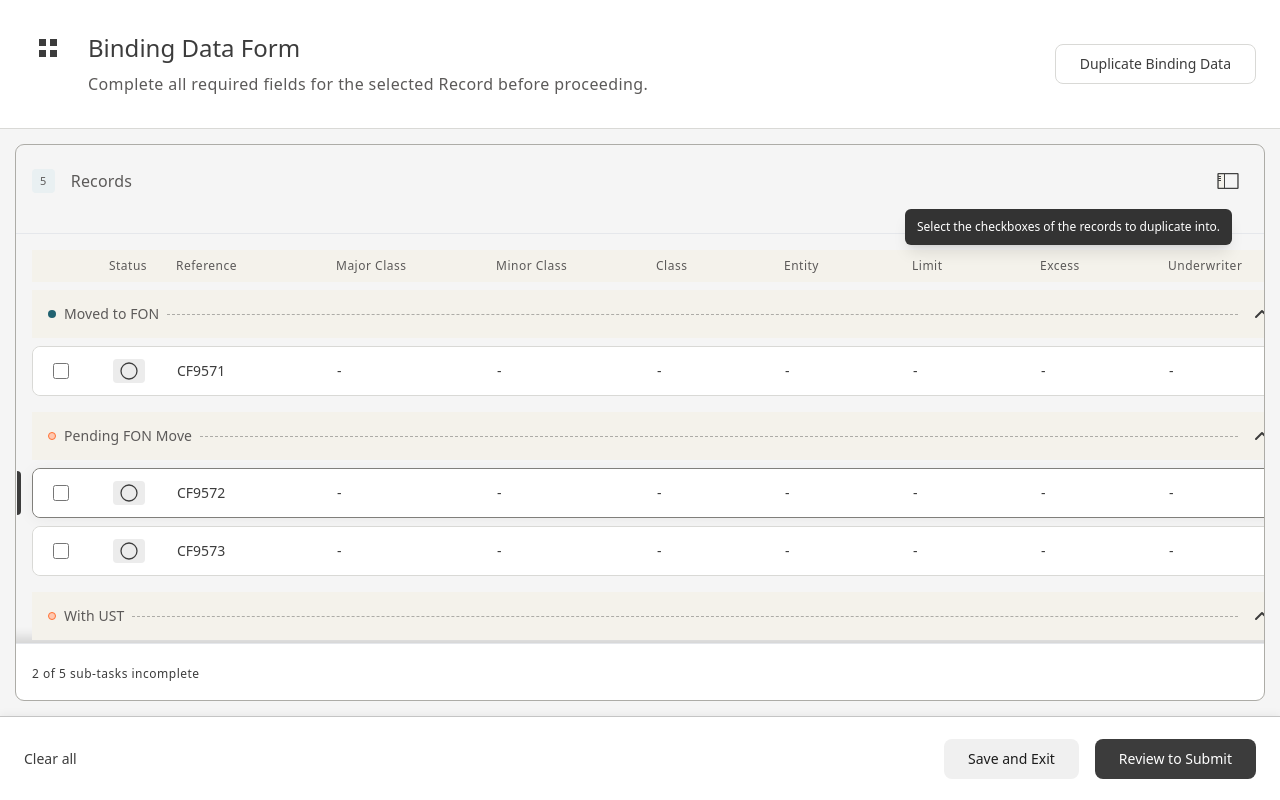
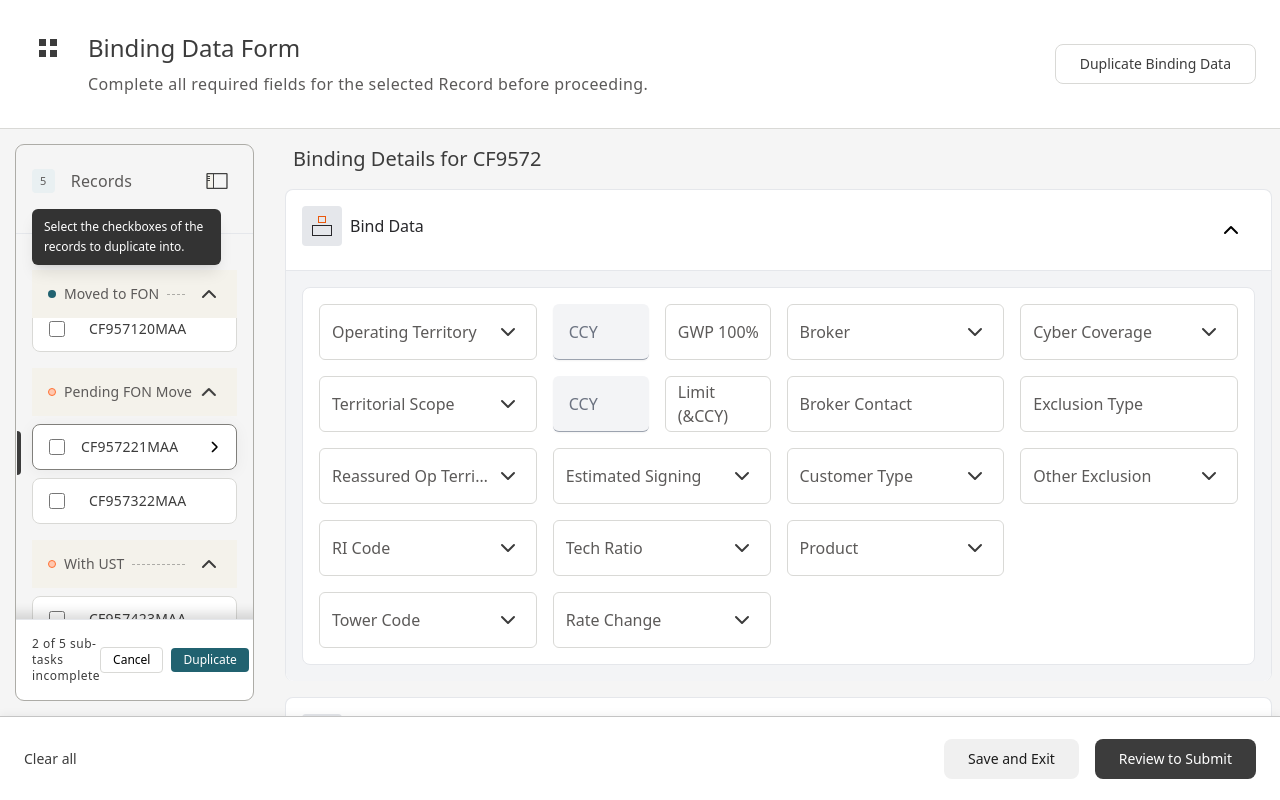
Before and after one commit to KN-MKL/Markel, a React (Create React App) app: page / in a window 1280 px wide. Both pictures are taken after a click on the button "Duplicate Binding Data". Built offline with nearby package versions, Linux system fonts and the light colour scheme.

Commit message:
Sidebar: Duplication mode without expanding; hide status in collapsed items; show checkboxes in collapsed items during duplication; add footer actions

```diff
--- a/src/components/Sidebar.js
+++ b/src/components/Sidebar.js
@@ -37,7 +37,7 @@ const RightChevronIcon = () => (
 );
 
 // --- Record Item ---
-const RecordItem = ({ item, active, onRecordClick, isExpanded, showStickyShadow }) => {
+const RecordItem = ({ item, active, onRecordClick, isExpanded, showStickyShadow, isDuplicating }) => {
   const { id, ref: reference, code, type, suffix, majorClass, minorClass, class: klass, entity, limit, excess, underwriter } = item;
 
   if (isExpanded) {
@@ -99,7 +99,9 @@ const RecordItem = ({ item, active, onRecordClick, isExpanded, showStickyShadow
     >
       {active && <div className="absolute left-[-16px] top-[6px] w-1 h-11 bg-[#3C3C3C] rounded-r-lg" />}
       <div className="w-10 pl-4 py-[14px] flex flex-col justify-center items-start">
-        <div className="h-6 p-1 bg-[#ECECEC] rounded flex justify-center items-center"><NotStartedIcon /></div>
+        {isDuplicating ? (
+          <input type="checkbox" className="w-4 h-4 rounded border-gray-300 text-indigo-600 focus:ring-indigo-500" />
+        ) : null}
       </div>
       <div className="flex-1 self-stretch px-4 py-2 flex flex-col justify-center items-start">
         <div className="flex justify-start items-center text-[#3C3C3C] text-sm font-normal leading-5 tracking-[0.25px]">
@@ -147,7 +149,7 @@ const ExpandedHeader = ({ showStickyShadow }) => (
 
 // (Legacy ExpandedRecordRow removed; unified in RecordItem)
 
-const RecordGroup = ({ title, color, isPending, items, activeRecordId, onRecordClick, isExpanded, showStickyShadow }) => {
+const RecordGroup = ({ title, color, isPending, items, activeRecordId, onRecordClick, isExpanded, showStickyShadow, isDuplicating }) => {
   const [isOpen, setIsOpen] = React.useState(true);
   return (
     <div>
@@ -173,6 +175,7 @@ const RecordGroup = ({ title, color, isPending, items, activeRecordId, onRecordC
               onRecordClick={onRecordClick}
               isExpanded={isExpanded}
               showStickyShadow={showStickyShadow}
+              isDuplicating={isDuplicating}
             />
                     ))}
                 </div>
@@ -195,12 +198,14 @@ const Sidebar = ({ activeRecord, setActiveRecord, recordData, className = '', ex
   const totalRecords = list.reduce((sum, g) => sum + g.items.length, 0);
 
   const [isExpanded, setIsExpanded] = React.useState(false);
+  const [isDuplicating, setIsDuplicating] = React.useState(false);
   const [showDupHint, setShowDupHint] = React.useState(false);
 
   // Expand when an external trigger changes (e.g., Duplicate Binding Data)
   React.useEffect(() => {
     if (expandTrigger) {
-      setIsExpanded(true);
+      // Enter duplication mode instead of expanding immediately
+      setIsDuplicating(true);
       setShowDupHint(true);
       const timer = setTimeout(() => setShowDupHint(false), 3500);
       return () => clearTimeout(timer);
@@ -287,7 +292,7 @@ const Sidebar = ({ activeRecord, setActiveRecord, recordData, className = '', ex
                         onRecordClick={setActiveRecord}
                         isExpanded={isExpanded}
                         showStickyShadow={showStickyShadow}
-                        highlightCheckbox={showDupHint}
+                        isDuplicating={isDuplicating}
                       />
                     ))}
                     </div>
@@ -306,6 +311,7 @@ const Sidebar = ({ activeRecord, setActiveRecord, recordData, className = '', ex
                     onRecordClick={setActiveRecord}
                     isExpanded={false}
                     showStickyShadow={false}
+                    isDuplicating={isDuplicating}
                   />
                 ))}
               </div>
@@ -317,9 +323,15 @@ const Sidebar = ({ activeRecord, setActiveRecord, recordData, className = '', ex
         </div>
 
         {/* Footer */}
-        <div className="self-stretch p-4 bg-white border-t border-gray-200">
+        <div className="self-stretch p-4 bg-white border-t border-gray-200 flex items-center justify-between">
           <span className="text-[#3C3C3C] text-xs font-medium leading-4 tracking-[0.5px]">{2} of {totalRecords} sub-tasks incomplete</span>
-                </div>
+          {isDuplicating && (
+            <div className="flex items-center gap-2">
+              <button onClick={() => setIsDuplicating(false)} className="text-xs px-3 py-1 rounded border border-[#D9D9D6]">Cancel</button>
+              <button className="text-xs px-3 py-1 rounded bg-[#216270] text-white">Duplicate</button>
+            </div>
+          )}
+        </div>
             </div>
         </aside>
     );
```
Also changed, not shown: 1 other file (tests, documents, lock files or other folders).
